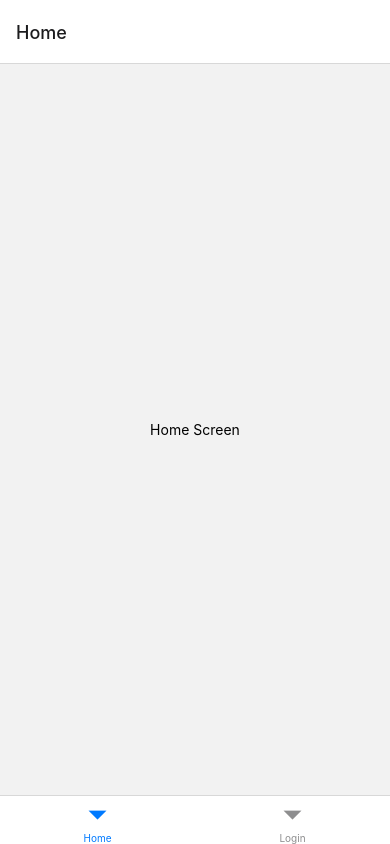
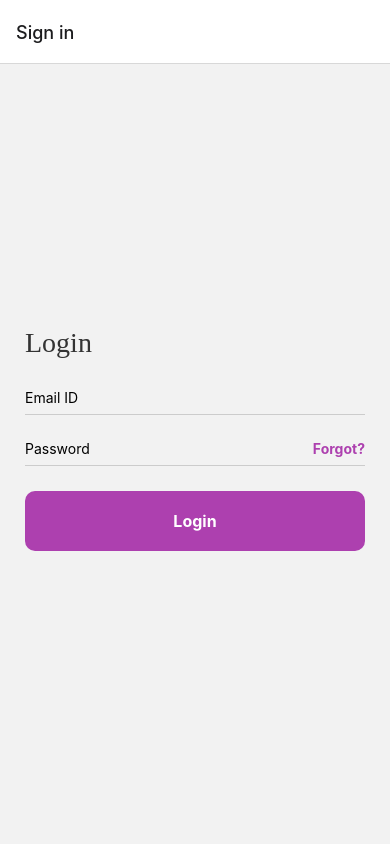
Before and after one commit to alankritgupta091099/meterReadingApp, a React Native app: screen / in a window 390 px wide. Built offline with nearby package versions, Linux system fonts and the light colour scheme.

Commit message:
basic auth implemented

```diff
--- a/App.js
+++ b/App.js
@@ -2,19 +2,38 @@ import React from 'react';
 import { Text, View } from 'react-native';
 import { NavigationContainer } from '@react-navigation/native';
 import { createBottomTabNavigator } from '@react-navigation/bottom-tabs';
+import { createStackNavigator } from '@react-navigation/stack';
 
 import HomeScreen from './screens/HomeScreen'
 import Login from './screens/Login';
 
+
+const Tab = createBottomTabNavigator();
+const Stack = createStackNavigator();
+
 function App() {
-  const Tab = createBottomTabNavigator();
+  const [userToken, setUserToken] = React.useState(null);
 
   return (
     <NavigationContainer>
-      <Tab.Navigator>
-        <Tab.Screen name="Home" component={HomeScreen} />
-        <Tab.Screen name="Login" component={Login} />
-      </Tab.Navigator>
+      {
+        userToken == null ? (
+        <Stack.Navigator>
+          <Stack.Screen
+            name="SignIn"
+            component={Login}
+            options={{
+              title: 'Sign in',
+            }}
+            initialParams={{ setUserToken }}
+          />
+        </Stack.Navigator>
+      ) : (
+        <Tab.Navigator>
+          <Tab.Screen name="Home" component={HomeScreen} />
+        </Tab.Navigator>
+      )
+      }
     </NavigationContainer>
   );
 }
--- a/index.js
+++ b/index.js
@@ -1,7 +1,7 @@
 /**
  * @format
  */
-
+import 'react-native-gesture-handler';
 import {AppRegistry} from 'react-native';
 import App from './App';
 import {name as appName} from './app.json';
--- a/package.json
+++ b/package.json
@@ -13,8 +13,10 @@
     "@react-navigation/bottom-tabs": "^6.5.8",
     "@react-navigation/native": "^6.1.7",
     "@react-navigation/native-stack": "^6.9.13",
+    "@react-navigation/stack": "6.2.1",
     "react": "18.2.0",
     "react-native": "0.72.4",
+    "react-native-gesture-handler": "^2.13.4",
     "react-native-safe-area-context": "^4.7.2",
     "react-native-screens": "^3.25.0",
     "react-native-vector-icons": "^10.0.1"
--- a/screens/Login.js
+++ b/screens/Login.js
@@ -4,7 +4,8 @@ import { SafeAreaView, View, Text } from 'react-native';
 import CustomButton from '../components/CustomButton';
 import InputField from '../components/InputField';
 
-const Login = ({navigation}) => {
+const Login = ({navigation, route}) => {
+  const { setUserToken } = route.params;
   return (
     <SafeAreaView style={{flex: 1, justifyContent: 'center'}}>
       <View style={{paddingHorizontal: 25}}>
@@ -32,7 +33,7 @@ const Login = ({navigation}) => {
           fieldButtonFunction={() => {}}
         />
 
-        <CustomButton label={"Login"} onPress={() => {}} />
+        <CustomButton label={"Login"} onPress={() => {setUserToken('token')}} />
       </View>
     </SafeAreaView>
   );
```
Also changed, not shown: 1 other file (tests, documents, lock files or other folders).
